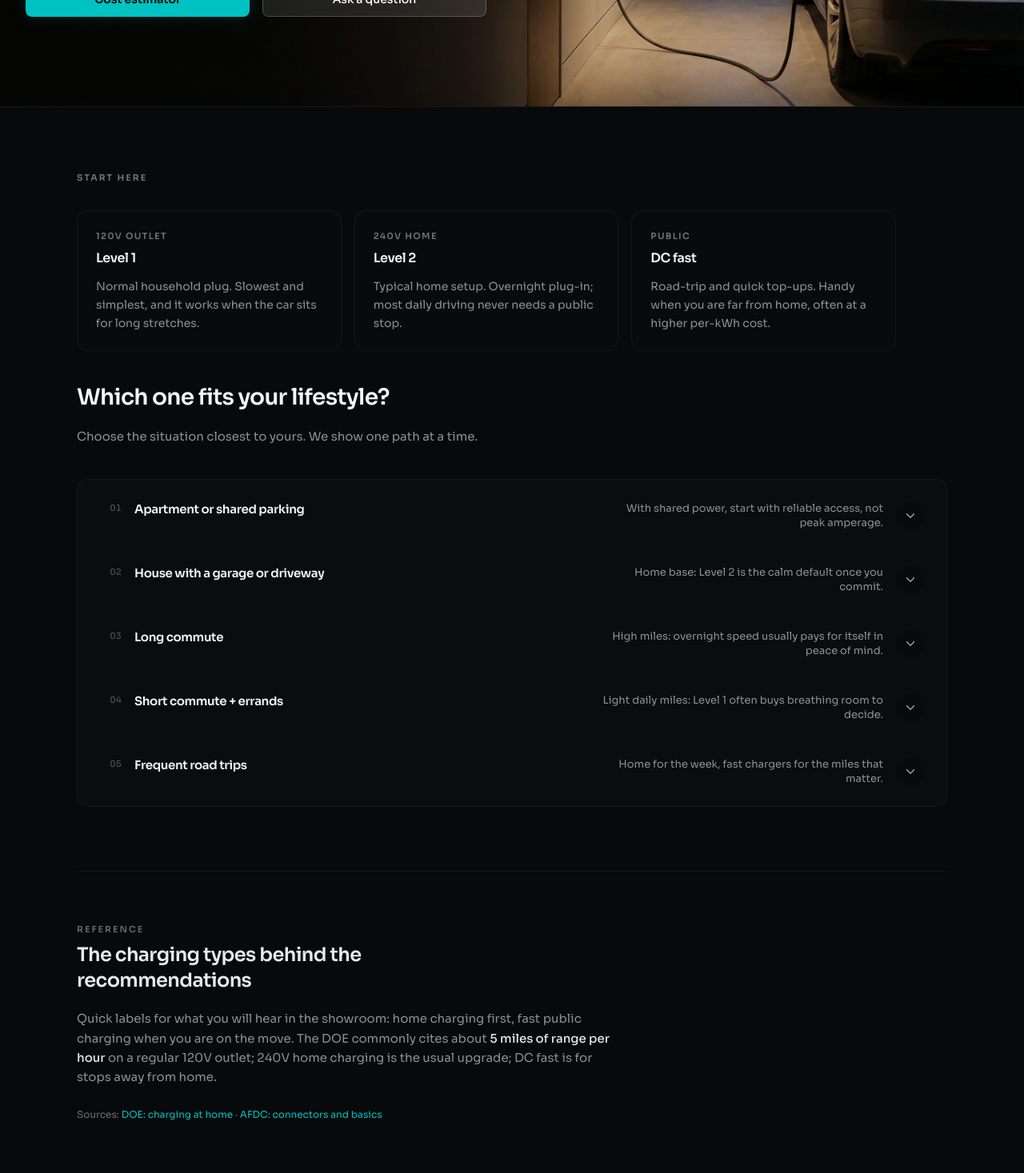
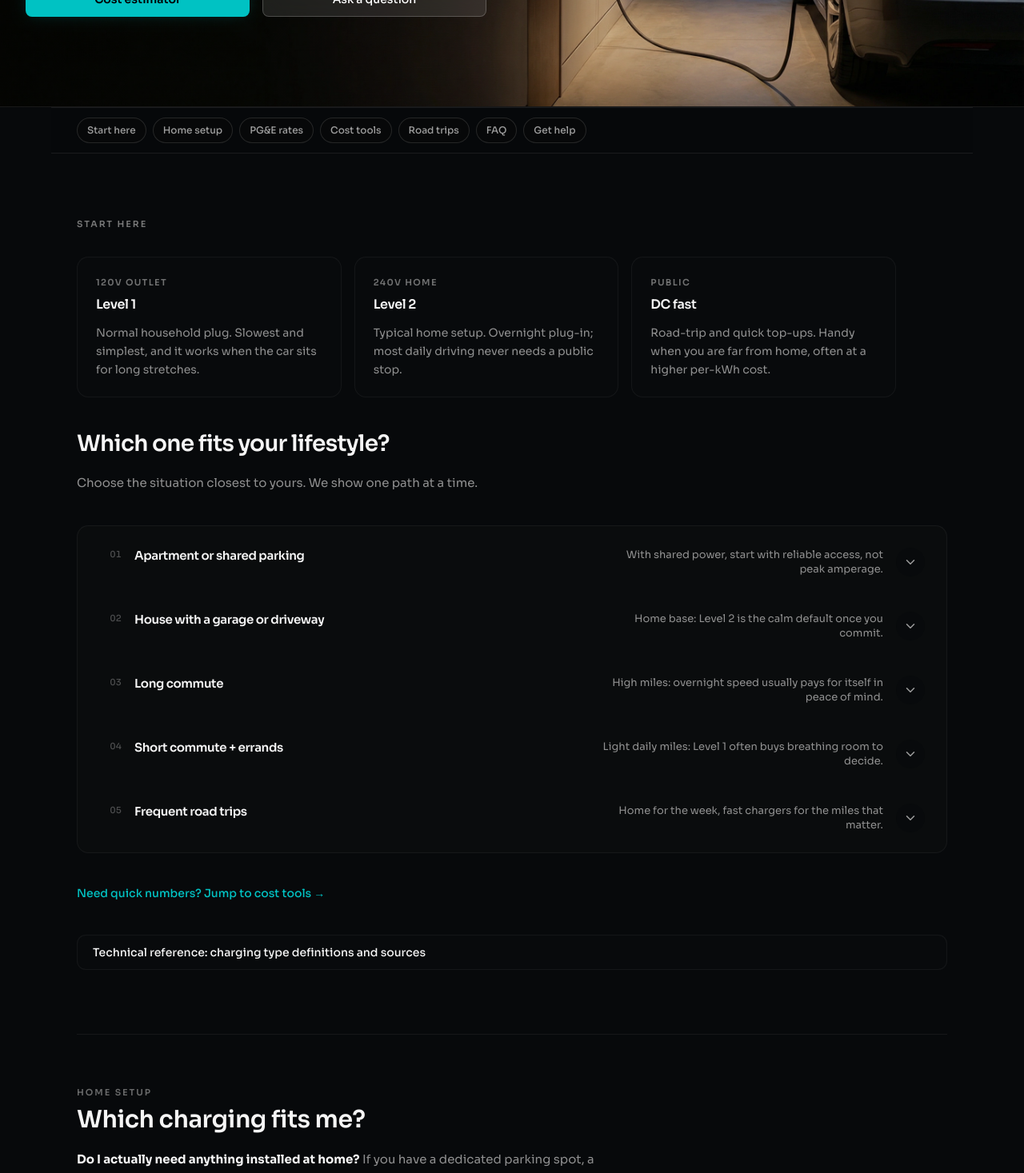
Before and after one commit to codyjay831/EvoMotorsInc, a Next.js app: page /ev-charging in a window 1280 px wide. Shown: the part 540-2007 px from the top of the page at 80% size. Built offline with nearby package versions, Linux system fonts and the light colour scheme; no server answers.

Commit message:
Improve EV charging guide navigation and section structure.
Add sticky jump nav with working anchors, group content into scannable chapters, collapse duplicate reference copy, and shorten the mobile hero so the guide starts sooner.

Co-authored-by: Cursor <cursoragent@cursor.com>

```diff
--- a/components/ev-charging/ev-charging-content.tsx
+++ b/components/ev-charging/ev-charging-content.tsx
@@ -18,6 +18,16 @@ const external = {
   afdc: "https://afdc.energy.gov/fuels/electricity_charging.html",
   energyStarEvse: "https://www.energystar.gov/productfinder/product/certified-ev-chargers/results",
 } as const;
+
+const GUIDE_JUMP_LINKS = [
+  { href: "#start-here", label: "Start here" },
+  { href: "#home-readiness", label: "Home setup" },
+  { href: "#rates", label: "PG&E rates" },
+  { href: "#cost-calculator", label: "Cost tools" },
+  { href: "#road-trips", label: "Road trips" },
+  { href: "#faq", label: "FAQ" },
+  { href: "#get-help", label: "Get help" },
+] as const;
 
 function Prose({ children, className }: { children: React.ReactNode; className?: string }) {
   return (
@@ -92,6 +102,27 @@ function FaqItem({ q, children }: { q: string; children: React.ReactNode }) {
   );
 }
 
+function GuideJumpNav() {
+  return (
+    <nav
+      className="sticky top-16 z-30 -mx-4 border-y border-white/[0.08] bg-background/92 px-4 py-3 backdrop-blur sm:-mx-6 sm:px-6 lg:-mx-8 lg:px-8"
+      aria-label="EV charging guide sections"
+    >
+      <div className="flex gap-2 overflow-x-auto">
+        {GUIDE_JUMP_LINKS.map((item) => (
+          <a
+            key={item.href}
+            href={item.href}
+            className="inline-flex h-8 shrink-0 items-center rounded-full border border-border bg-surface/70 px-3 text-xs font-medium text-muted-foreground no-underline transition-colors hover:border-primary/30 hover:text-foreground evo-focus-ring"
+          >
+            {item.label}
+          </a>
+        ))}
+      </div>
+    </nav>
+  );
+}
+
 export function EvChargingContent() {
   return (
     <>
@@ -120,7 +151,7 @@ export function EvChargingContent() {
         <div className="pointer-events-none absolute inset-0 bg-gradient-to-t from-black/90 via-black/20 to-transparent md:hidden" aria-hidden />
         <div className="pointer-events-none absolute inset-0 bg-gradient-to-r from-black/60 via-black/20 to-transparent hidden md:block" aria-hidden />
 
-        <SiteContainer className="relative z-10 flex min-h-[92svh] flex-col justify-between py-12 pb-14 pt-20 sm:min-h-[480px] sm:justify-end sm:py-20 sm:pb-20 lg:min-h-[600px] lg:py-28">
+        <SiteContainer className="relative z-10 flex min-h-[78svh] flex-col justify-between py-12 pb-14 pt-20 sm:min-h-[460px] sm:justify-end sm:py-20 sm:pb-20 lg:min-h-[600px] lg:py-28">
           <div className="max-w-xl [text-shadow:_0_2px_16px_rgb(0_0_0_/_0.8)] sm:mb-8">
             <p className="text-[10px] font-semibold uppercase tracking-[0.3em] text-primary drop-shadow-md sm:text-[11px]">
               Bay Area charging guidance
@@ -152,6 +183,9 @@ export function EvChargingContent() {
       </section>
 
       <SiteContainer className="max-w-6xl">
+        <GuideJumpNav />
+
+        <div id="start-here" className="scroll-mt-28">
           <Section spacing="tight" className="pt-12 sm:pt-16 lg:pt-20 pb-14 sm:pb-16 lg:pb-20">
             <p className="text-[11px] font-semibold uppercase tracking-[0.18em] text-muted-foreground/75">
               Start here
@@ -174,20 +208,25 @@ export function EvChargingContent() {
               Choose the situation closest to yours. We show one path at a time.
             </p>
             <LifestyleChargingGuide className="mt-8 sm:mt-10" />
-        </Section>
+            <a
+              href="#cost-calculator"
+              className="mt-8 inline-flex text-sm font-medium text-primary no-underline transition-colors hover:text-primary/90 evo-focus-ring rounded-sm sm:mt-10"
+            >
+              Need quick numbers? Jump to cost tools →
+            </a>
 
-        <Section spacing="tight" className="border-t border-white/[0.06] pt-12 sm:pt-14 lg:pt-16">
-          <p className="text-[11px] font-semibold uppercase tracking-[0.18em] text-muted-foreground/65">Reference</p>
-          <Subheading className="mt-2 max-w-xl text-xl font-semibold tracking-tight text-foreground/95 sm:text-2xl">
-            The charging types behind the recommendations
-          </Subheading>
-          <p className="mt-4 max-w-xl text-[13px] leading-relaxed text-muted-foreground/90 sm:mt-5 sm:max-w-2xl sm:text-[0.9375rem]">
-            Quick labels for what you will hear in the showroom: home charging first, fast public charging when you are
-            on the move. The DOE commonly cites about{" "}
-            <span className="font-medium text-foreground/95">5 miles of range per hour</span> on a regular 120V outlet;
-            240V home charging is the usual upgrade; DC fast is for stops away from home.
+            <details className="mt-8 rounded-xl bg-muted/10 ring-1 ring-inset ring-white/[0.05] sm:mt-10">
+              <summary className="cursor-pointer list-none px-4 py-3 text-sm font-medium text-foreground [&::-webkit-details-marker]:hidden sm:px-5">
+                Technical reference: charging type definitions and sources
+              </summary>
+              <div className="border-t border-white/[0.06] px-4 pb-4 pt-3 sm:px-5">
+                <p className="max-w-2xl text-[13px] leading-relaxed text-muted-foreground/90 sm:text-[0.9375rem]">
+                  Quick labels for what you will hear in the showroom: home charging first, fast public charging when
+                  you are on the move. The DOE commonly cites about{" "}
+                  <span className="font-medium text-foreground/95">5 miles of range per hour</span> on a regular 120V
+                  outlet; 240V home charging is the usual upgrade; DC fast is for stops away from home.
                 </p>
-          <p className="mt-6 text-xs leading-relaxed text-muted-foreground/70">
+                <p className="mt-4 text-xs leading-relaxed text-muted-foreground/70">
                   Sources:{" "}
                   <a href={external.doeHomeCharging} className="text-primary underline-offset-2 hover:underline" target="_blank" rel="noopener noreferrer">
                     DOE: charging at home
@@ -197,10 +236,15 @@ export function EvChargingContent() {
                     AFDC: connectors and basics
                   </a>
                 </p>
+              </div>
+            </details>
           </Section>
+        </div>
 
-        <Section spacing="tight">
-          <Subheading className="max-w-xl">Which charging fits me?</Subheading>
+        <div id="home-readiness" className="scroll-mt-28 border-t border-white/[0.06]">
+          <Section spacing="tight" className="pt-12 sm:pt-14 lg:pt-16">
+            <p className="text-[11px] font-semibold uppercase tracking-[0.18em] text-muted-foreground/65">Home setup</p>
+            <Subheading className="mt-2 max-w-xl">Which charging fits me?</Subheading>
             <Prose className="mt-4 sm:mt-5">
               <p>
                 <strong className="text-foreground">Do I actually need anything installed at home?</strong> If you have
@@ -231,9 +275,12 @@ export function EvChargingContent() {
               </p>
             </Prose>
           </Section>
+        </div>
 
-        <Section spacing="tight">
-          <Subheading className="max-w-2xl text-balance">
+        <div id="rates" className="scroll-mt-28 border-t border-white/[0.06]">
+          <Section spacing="tight" className="pt-12 sm:pt-14 lg:pt-16">
+            <p className="text-[11px] font-semibold uppercase tracking-[0.18em] text-muted-foreground/65">Bay Area costs</p>
+            <Subheading className="mt-2 max-w-2xl text-balance">
               {"PG&E rates: peak, off-peak, and why midnight matters"}
             </Subheading>
             <Prose className="mt-4 sm:mt-5">
@@ -286,9 +333,10 @@ export function EvChargingContent() {
               </li>
             </ul>
           </Section>
+        </div>
 
-        <div id="cost-calculator" className="scroll-mt-28">
-          <Section spacing="tight">
+        <div id="cost-calculator" className="scroll-mt-28 border-t border-white/[0.06]">
+          <Section spacing="tight" className="pt-12 sm:pt-14 lg:pt-16">
             <Subheading className="max-w-xl">Monthly cost vs gas</Subheading>
             <p className="mt-4 max-w-xl text-[0.9375rem] leading-relaxed text-muted-foreground/90 sm:mt-5">
               Plug in rough miles, where you charge, and a PG&E-style rate assumption. This is a conversation starter, not
@@ -300,8 +348,10 @@ export function EvChargingContent() {
           </Section>
         </div>
 
-        <Section spacing="tight">
-          <Subheading className="max-w-xl">Road trips and public charging</Subheading>
+        <div id="road-trips" className="scroll-mt-28 border-t border-white/[0.06]">
+          <Section spacing="tight" className="pt-12 sm:pt-14 lg:pt-16">
+            <p className="text-[11px] font-semibold uppercase tracking-[0.18em] text-muted-foreground/65">Real-world use</p>
+            <Subheading className="mt-2 max-w-xl">Road trips and public charging</Subheading>
             <Prose className="mt-4 sm:mt-5">
               <p>
                 <strong className="text-foreground">“Can I drive to Tahoe?”</strong> For most modern EVs, yes, with a
@@ -357,8 +407,10 @@ export function EvChargingContent() {
               ))}
             </div>
           </Section>
+        </div>
 
-        <Section spacing="tight">
+        <div id="faq" className="scroll-mt-28 border-t border-white/[0.06]">
+          <Section spacing="tight" className="pt-12 sm:pt-14 lg:pt-16">
             <Subheading className="max-w-xs">FAQ</Subheading>
             <div className="mt-6 max-w-2xl space-y-1.5">
               <FaqItem q="Is Level 1 ‘enough’ forever?">
@@ -393,6 +445,7 @@ export function EvChargingContent() {
               </FaqItem>
             </div>
           </Section>
+        </div>
 
         <Section spacing="tight">
           <Subheading className="max-w-lg">Installation: keep it practical</Subheading>
@@ -435,7 +488,9 @@ export function EvChargingContent() {
           </Prose>
         </Section>
 
-        <Section spacing="tight">
+        <div id="get-help" className="scroll-mt-28 border-t border-white/[0.06]">
+          <Section spacing="tight" className="pt-12 sm:pt-14 lg:pt-16">
+          <p className="text-[11px] font-semibold uppercase tracking-[0.18em] text-muted-foreground/65">Get help</p>
           <Subheading className="max-w-2xl text-balance sm:text-pretty">
             Bay Area guidance, from people who sell EVs every day
           </Subheading>
@@ -488,6 +543,7 @@ export function EvChargingContent() {
             </div>
           </div>
           </Section>
+        </div>
       </SiteContainer>
     </>
   );
```
Lines whose indentation alone changed are shown as unchanged.
